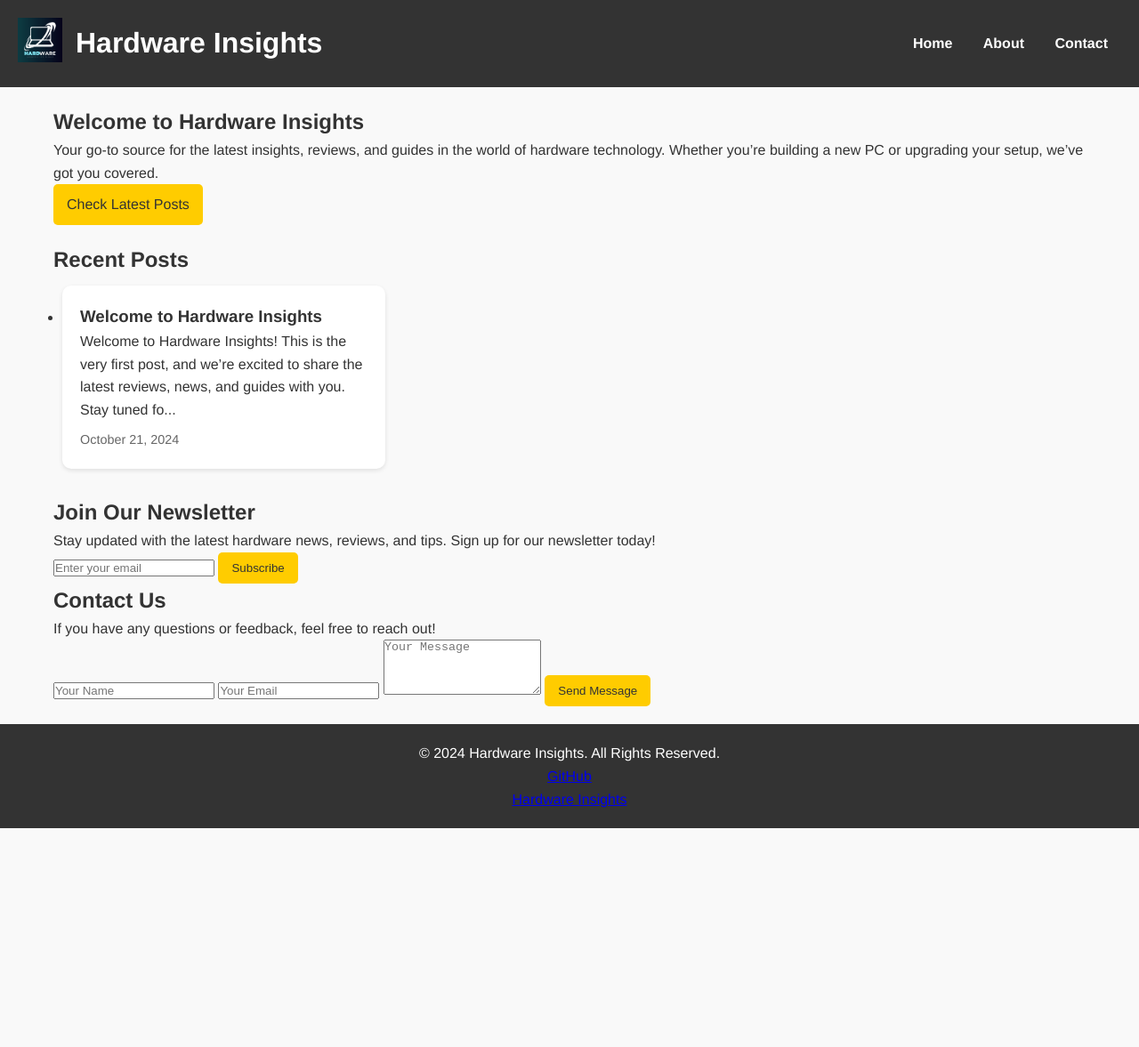
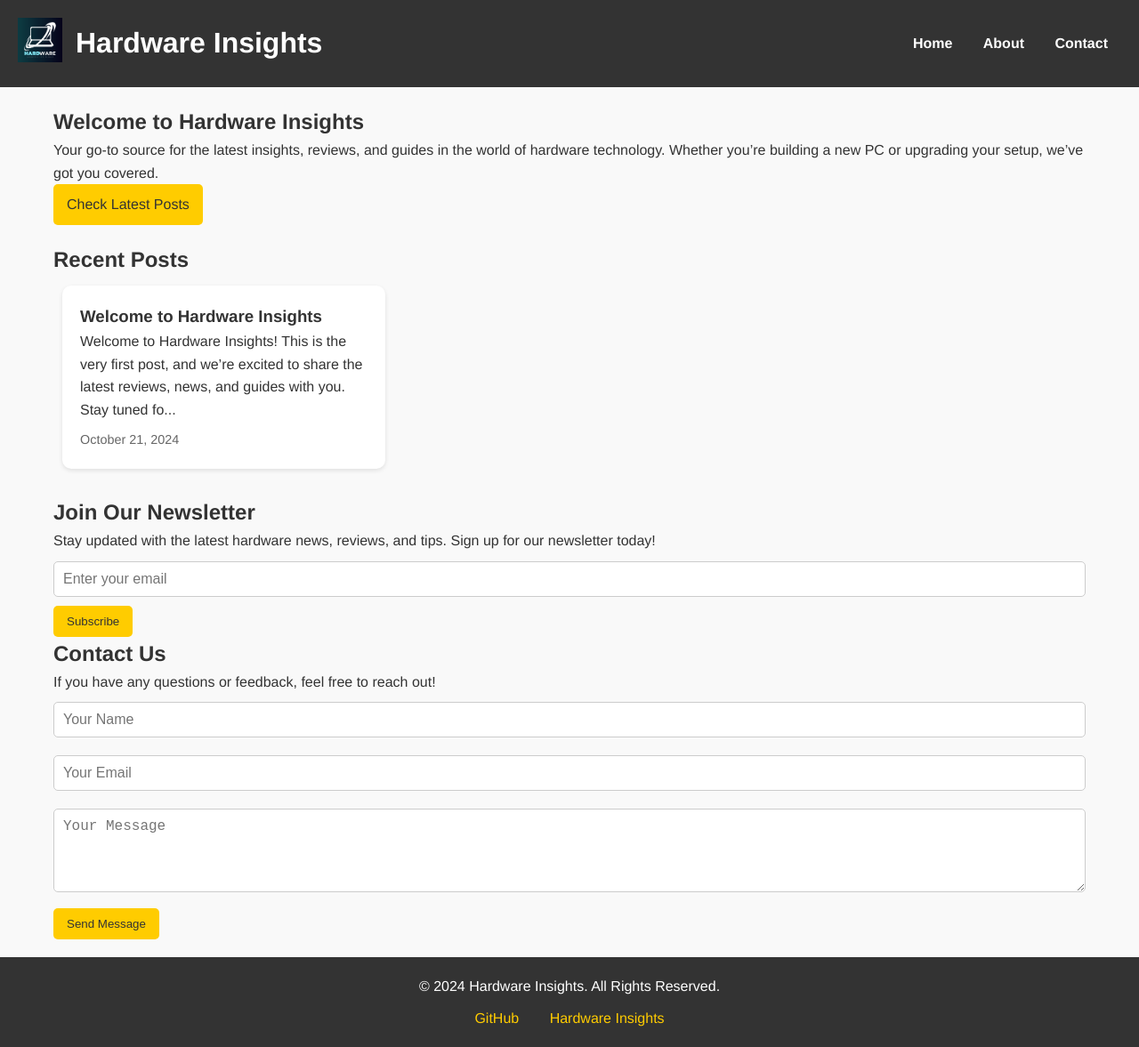
Before and after one commit to sopheadave/sopheadave.github.io, a Jekyll site: the page built from index.html, in a window 1280 px wide. Shown: the whole page at 89% size. Built offline with Jekyll 4.4.1, drawn with Linux system fonts in a browser that asks for light colours; before the commit the page ends 931 px from its top, so only the background shows below that.

Commit message:
Update style.css

```diff
--- a/assets/css/style.css
+++ b/assets/css/style.css
@@ -83,6 +83,7 @@ main {
   display: flex; /* Use flexbox for layout */
   flex-wrap: wrap; /* Allow wrapping */
   justify-content: space-between; /* Space out items */
+  list-style-type: none; /* Remove bullet points from list */
 }
 
 .post-item {
@@ -112,7 +113,9 @@ main {
 }
 
 /* Button Styles */
-.view-more-btn, .cta-btn, .subscribe-btn {
+.view-more-btn,
+.cta-btn,
+.subscribe-btn {
   display: inline-block;
   background-color: #ffcc00;
   color: #333;
@@ -123,8 +126,29 @@ main {
   transition: background-color 0.3s;
 }
 
-.view-more-btn:hover, .cta-btn:hover, .subscribe-btn:hover {
+.view-more-btn:hover,
+.cta-btn:hover,
+.subscribe-btn:hover {
   background-color: #ff9900;
+}
+
+/* Input Styles */
+input[type="text"],
+input[type="email"],
+textarea {
+  width: 100%;
+  padding: 10px;
+  margin: 10px 0; /* Add margin for spacing */
+  border: 1px solid #ccc;
+  border-radius: 5px;
+  font-size: 1rem;
+}
+
+input[type="text"]:focus,
+input[type="email"]:focus,
+textarea:focus {
+  border-color: #ffcc00; /* Highlight border on focus */
+  outline: none; /* Remove default outline */
 }
 
 /* Footer Styling */
@@ -133,6 +157,27 @@ footer {
   color: #fff;
   padding: 20px 0;
   text-align: center;
+}
+
+.footer-links {
+  list-style-type: none; /* Remove bullet points */
+  padding: 0; /* Remove padding */
+  margin-top: 10px; /* Space between copyright and links */
+}
+
+.footer-links li {
+  display: inline; /* Inline the list items */
+  margin: 0 15px; /* Space between links */
+}
+
+.footer-links a {
+  color: #ffcc00; /* Link color */
+  text-decoration: none; /* Remove underline */
+  transition: color 0.3s ease; /* Transition for hover effect */
+}
+
+.footer-links a:hover {
+  color: #fff; /* Change color on hover */
 }
 
 /* Responsive Styles */
```
